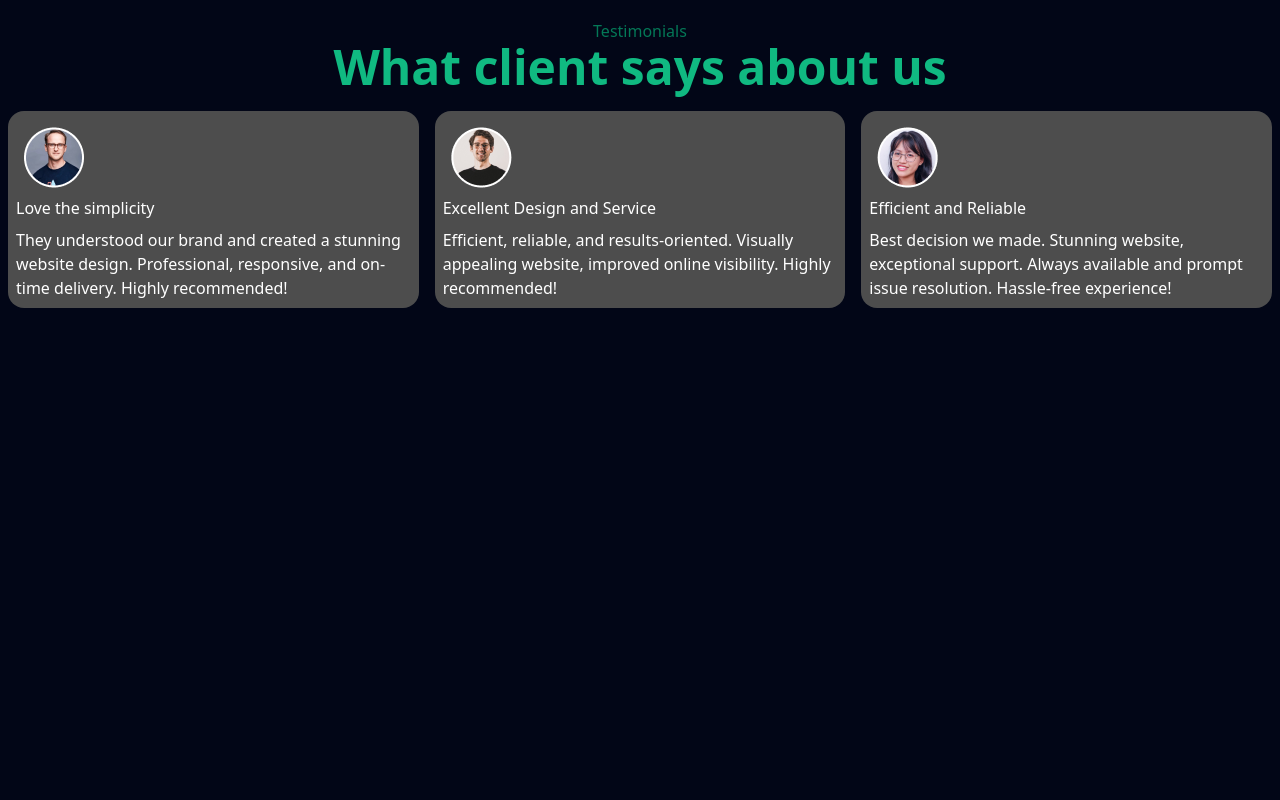
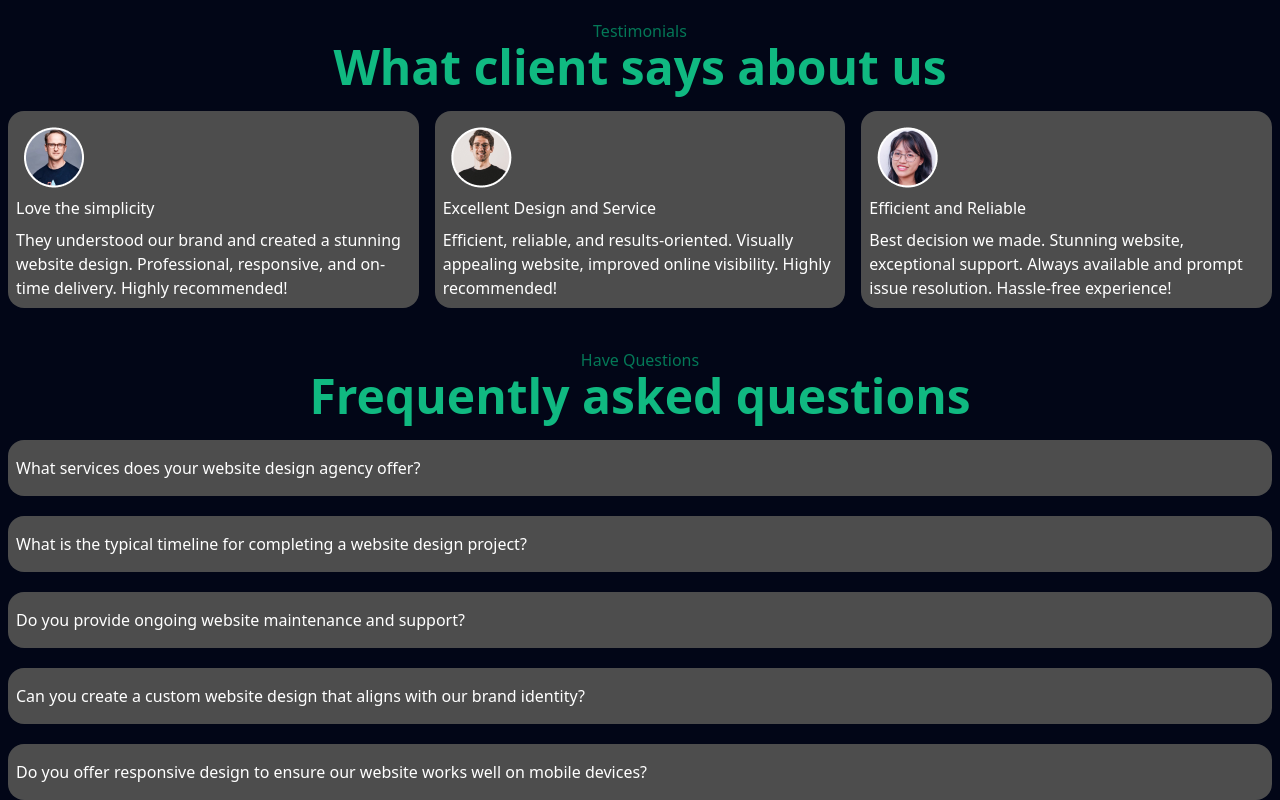
Before and after one commit to KingBonfante/prova01, a Next.js app: page / in a window 1280 px wide. Shown: the part 1409-2209 px from the top of the page. Before the commit the page ends 1717 px from the top, so only its background shows below. Built offline with nearby package versions, Linux system fonts and the light colour scheme.

Commit message:
feat: Questions

```diff
--- /dev/null
+++ b/app/components/Questions.tsx
@@ -0,0 +1,39 @@
+export default function Questions(){
+    return(
+        <div className="mt-10">
+        <div>
+            <h3 className="text-emerald-700">Have Questions</h3>
+        </div>
+        <div>
+            <h3 className="text-emerald-500 text-5xl font-semibold">Frequently asked questions</h3>
+        </div>
+        <div className="mt-2 text-left">
+            <div  className="p-2 mx-2 mt-5 rounded-2xl bg-[#4d4d4d]">
+                <div>
+                    <h4 className=" my-2">What services does your website design agency offer?</h4>
+                </div>
+            </div>
+            <div  className="p-2 mx-2 mt-5 rounded-2xl bg-[#4d4d4d]">
+                <div>
+                    <h4 className="my-2">What is the typical timeline for completing a website design project?</h4>
+                </div>
+            </div>
+            <div  className="p-2 mx-2 mt-5 rounded-2xl bg-[#4d4d4d]">
+                <div>
+                    <h4 className="my-2">Do you provide ongoing website maintenance and support?</h4>
+                </div>
+            </div>
+            <div  className="p-2 mx-2 mt-5 rounded-2xl bg-[#4d4d4d]">
+                <div>
+                    <h4 className="my-2">Can you create a custom website design that aligns with our brand identity?</h4>
+                </div>
+            </div>
+            <div  className="p-2 mx-2 mt-5 rounded-2xl bg-[#4d4d4d]">
+                <div>
+                    <h4 className="my-2">Do you offer responsive design to ensure our website works well on mobile devices?</h4>
+                </div>
+            </div>
+        </div>
+        </div>
+    )
+}
--- a/app/page.tsx
+++ b/app/page.tsx
@@ -3,6 +3,7 @@ import Banner from "./components/Banner";
 import Built from "./components/Built";
 import Templates from "./components/Templates";
 import Clients from "./components/Clients";
+import Questions from "./components/Questions";
 
 export default function Home() {
   return (
@@ -12,6 +13,7 @@ export default function Home() {
       <Built/>
       <Templates/>
       <Clients/>
+      <Questions/>
    </div>
   );
 }
```
